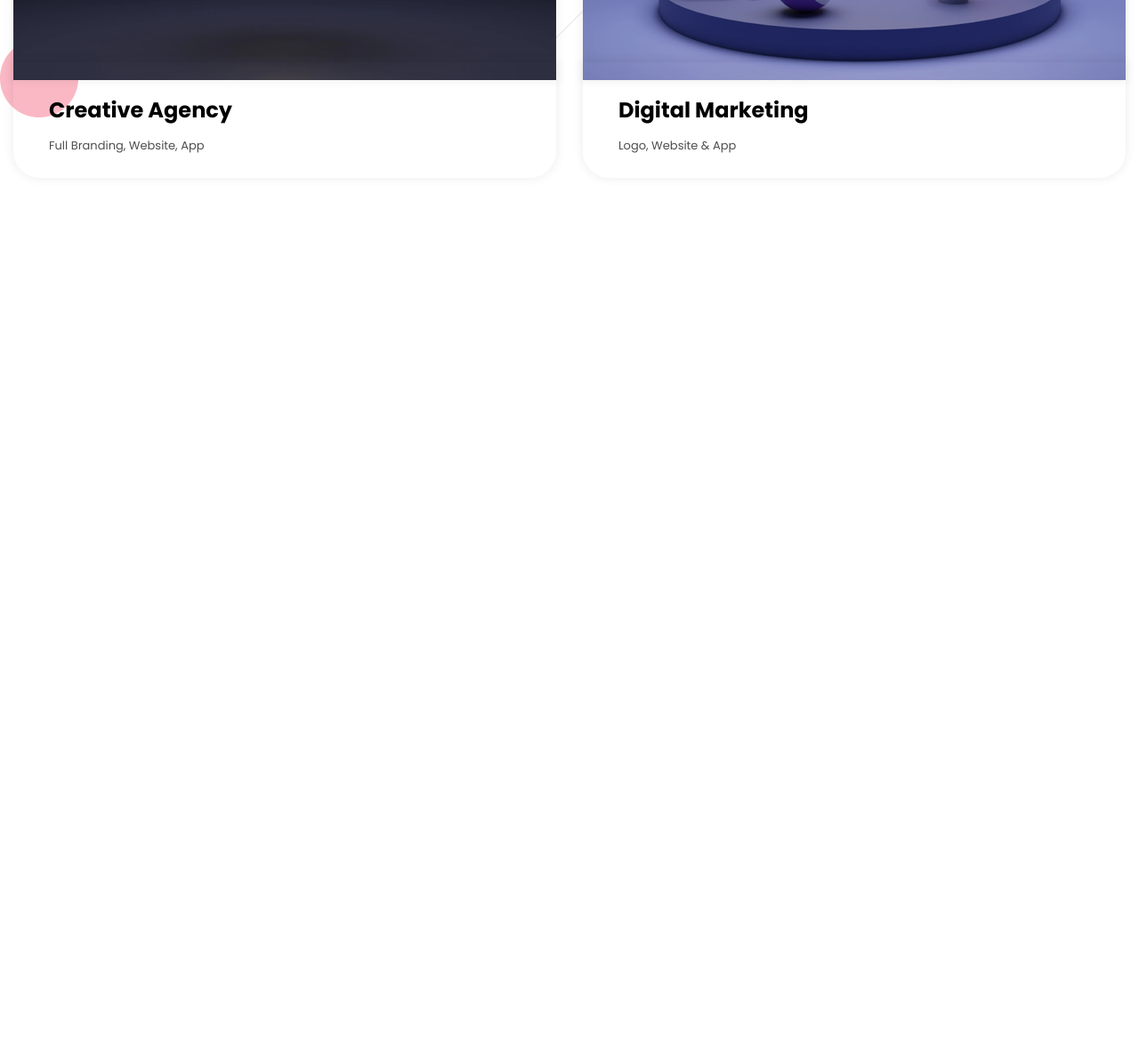
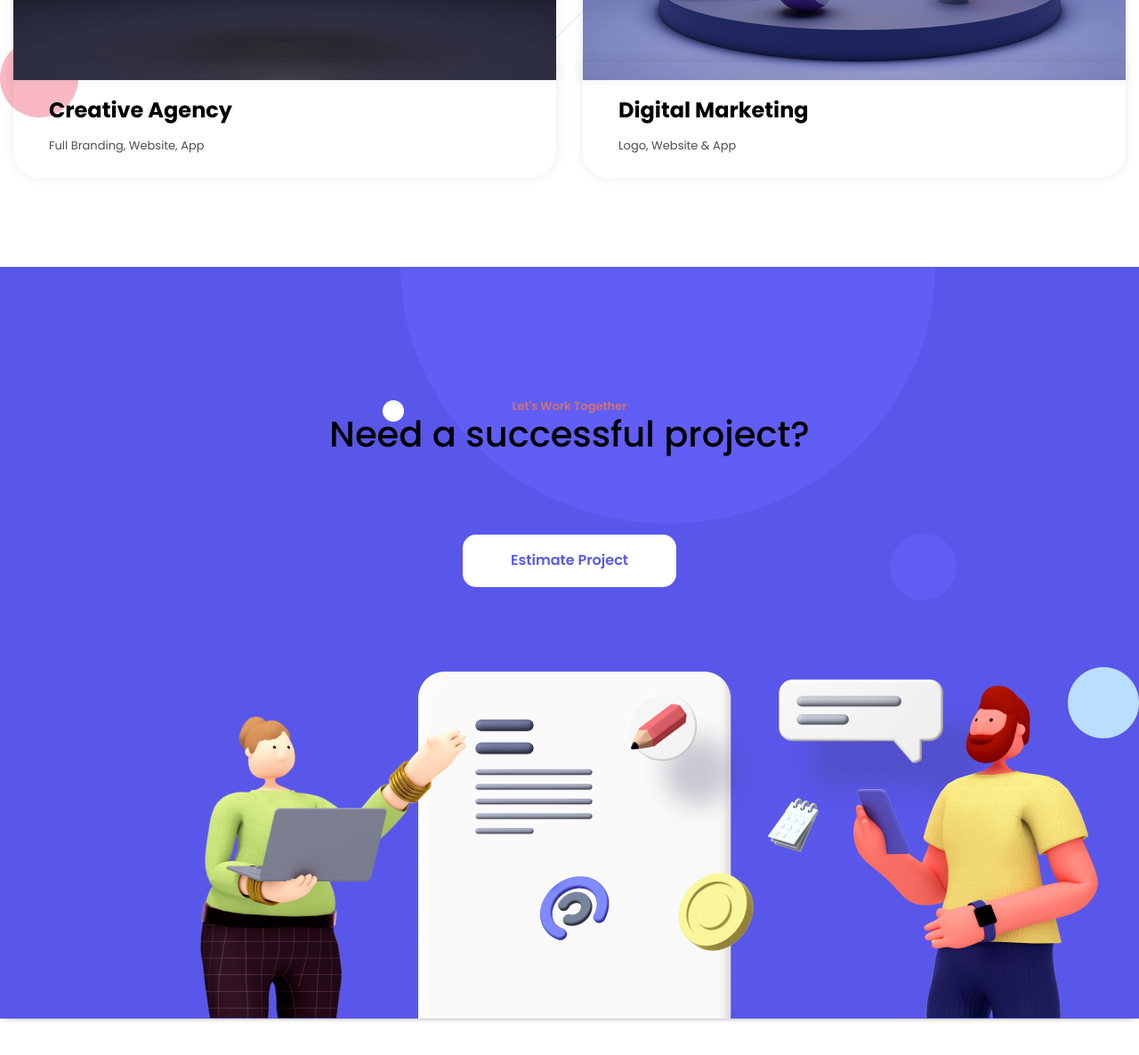
Before and after one commit to KJachimstal/abstract-test, a plain HTML site: page index.html in a window 1280 px wide. Shown: the part 3728-4914 px from the top of the page at 89% size. Before the commit the page ends 4028 px from the top, so only its background shows below. Drawn offline with nearby package versions, Linux system fonts and the light colour scheme.

Commit message:
Work together section completed

```diff
--- a/index.html
+++ b/index.html
@@ -183,6 +183,22 @@
       </div>
     </div>
     <!-- ######################################### TOGETHER SECTION  ######################################### -->
+    <div class="together_container">
+      <div class="together_background">
+        <img src="images/bubble-12.png" class="together_photo bubble12">
+        <img src="images/bubble-13.png" class="together_photo bubble13">
+        <img src="images/bubble-14.png" class="together_photo bubble14">
+        <img src="images/bubble-16.png" class="together_photo bubble16">
+        <img src="images/chat-group.png" class="together_photo chat">
+        <img src="images/bill-pay.png" class="together_photo bill">
+        <img src="images/laptop-poses.png" class="together_photo laptop">
+      </div>
+      <div class="together_title">
+        <h7>Let's Work Together</h7>
+        <h1>Need a successful project?</h1>
+      </div>
+      <div class="together_project">Estimate Project</div>
+    </div>
     <!-- ######################################### FOOTER SECTION  ######################################### -->
   </div>
 </body>
--- a/style.css
+++ b/style.css
@@ -391,3 +391,81 @@ img {
 .project_container_content {
   margin-bottom: 100px;
 }
+
+.together_container {
+  position: static;
+  display: flex;
+  flex-direction: column;
+  align-items: center;
+  height: 950px;
+
+}
+
+.together_background {
+  position: absolute;
+  background-color: #5957e9;
+  height: 845px;
+  width: 100%;
+  justify-content: center;
+  box-shadow: 0 4px 6px -5px gray;
+}
+
+.together_title {
+  display: flex;
+  flex-direction: column;
+  justify-content: center;
+  align-items: center;
+  position: relative;
+  padding-top: 150px;
+}
+
+.together_project {
+  position: relative;
+  background-color: #fff;
+  width: 200px;
+  padding: 20px;
+  margin-top: 90px;
+  border-radius: 15px;
+  display: flex;
+  justify-content: center;
+  font-weight: 600;
+  color: #5957e9;
+}
+
+.together_photo {
+  position: absolute;
+}
+
+.bubble12 {
+  left: 450px;
+}
+
+.bubble13 {
+  left: 1000px;
+  top: 300px;
+}
+
+.bubble14 {
+  left: 1200px;
+  top: 450px;
+}
+
+.bubble16 {
+  left: 430px;
+  top: 150px;
+}
+
+.chat {
+  left: 470px;
+  top: 455px;
+}
+
+.bill {
+  left: 930px;
+  top: 470px;
+}
+
+.laptop {
+  left: 170px;
+  top: 505px;
+}
```
